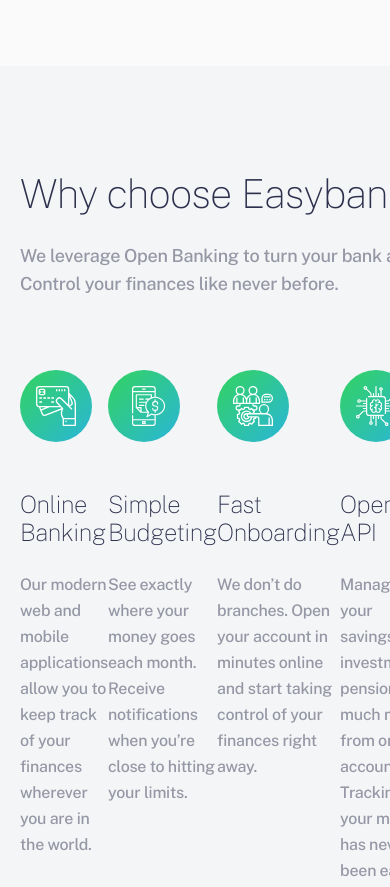
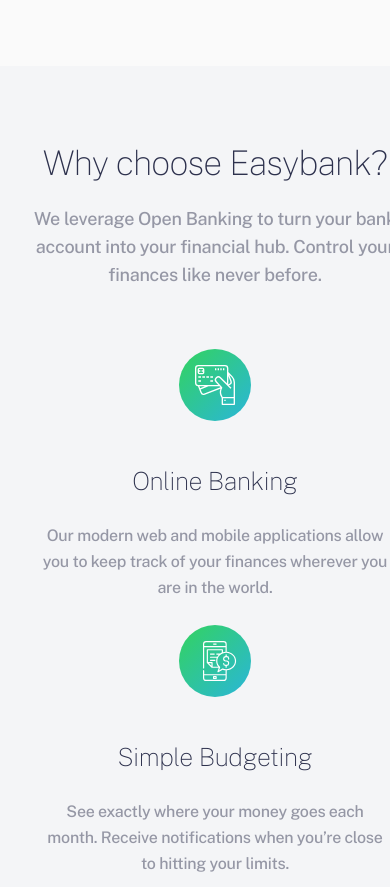
Before and after one commit to rashidbek-xoldarov/easy-bank-nt, a plain HTML site: page index.html in a window 390 px wide. Shown: the part 680-1567 px from the top of the page. Drawn offline with Linux system fonts and the light colour scheme.

Commit message:
Finish responsive feature

```diff
--- a/css/main.css
+++ b/css/main.css
@@ -82,6 +82,7 @@ body {
 
 .container {
   max-width: 1150px;
+  width: 100%;
   margin-right: auto;
   margin-left: auto;
   padding-right: 20px;
@@ -241,8 +242,8 @@ body {
 }
 
 .feature__info {
+  max-width: 635px;
   margin-bottom: 72px;
-  width: 635px;
 }
 
 .info-feature__title {
@@ -270,7 +271,7 @@ body {
 }
 
 .feature__item {
-  width: 255px;
+  max-width: 255px;
 }
 
 .feature__item::before {
@@ -340,13 +341,13 @@ body {
 }
 
 .news__item {
-  width: 255px;
+  max-width: 255px;
   background-color: #ffffff;
   border-radius: 5px;
 }
 
 .item-new__img {
-  width: 255px;
+  max-width: 255px;
   height: 200px;
 }
 
@@ -541,6 +542,35 @@ body {
     font-size: 54px;
     line-height: 62px;
   }
+
+  .feature__inner {
+    padding-top: 96px;
+    padding-bottom: 94px;
+  }
+
+  .feature__info {
+    max-width: 635px;
+    margin-bottom: 70px;
+  }
+
+  .info-feature__title {
+    font-size: 38px;
+    line-height: 62px;
+  }
+
+  .feature__item {
+    max-width: 235px;
+  }
+
+  .item-feature__title {
+    font-size: 22px;
+    line-height: 26px;
+  }
+
+  .item-feature__text {
+    font-size: 15px;
+    line-height: 26px;
+  }
 }
 
 @media only screen and (max-width: 1000px) {
@@ -605,6 +635,58 @@ body {
     font-size: 16px;
     line-height: 26px;
   }
+
+  .feature__inner {
+    padding-top: 85px;
+    padding-bottom: 83px;
+  }
+
+  .feature__info {
+    max-width: 540px;
+    margin-bottom: 60px;
+  }
+
+  .info-feature__title {
+    font-size: 38px;
+    line-height: 62px;
+  }
+
+  .info-feature__text {
+    margin: 0;
+    letter-spacing: -0.28125px;
+  }
+
+  .feature__list {
+    display: flex;
+    align-items: flex-start;
+    justify-content: space-between;
+    margin: 0;
+    padding: 0;
+    list-style: none;
+  }
+
+  .feature__item {
+    max-width: 215px;
+  }
+
+  .feature__item::before {
+    display: inline-block;
+    width: 72px;
+    height: 72px;
+    margin-bottom: 36px;
+    content: "";
+    background-position: center;
+  }
+
+  .item-feature__title {
+    font-size: 20px;
+    line-height: 24px;
+  }
+
+  .item-feature__text {
+    font-size: 14px;
+    line-height: 24px;
+  }
 }
 
 @media only screen and (max-width: 900px) {
@@ -640,14 +722,8 @@ body {
     background-position: top 0px left calc(50% + 380px);
   }
 
-  .hero__inner {
-  }
-
   .hero__info {
     max-width: 380px;
-  }
-
-  .info-hero {
   }
 
   .info-hero__title {
@@ -666,6 +742,53 @@ body {
     left: calc(50% + 70px);
     width: 700px;
     height: 500px;
+  }
+
+  .feature__inner {
+    padding-top: 80px;
+    padding-bottom: 78px;
+  }
+
+  .feature__info {
+    margin-right: auto;
+    margin-left: auto;
+    text-align: center;
+  }
+
+  .info-feature__title {
+    font-size: 40px;
+    line-height: 62px;
+  }
+
+  .feature__list {
+    display: flex;
+    flex-wrap: wrap;
+    margin: 0;
+    padding: 0;
+    list-style: none;
+  }
+
+  .feature__item {
+    text-align: center;
+    max-width: 333px;
+  }
+
+  .feature__item:nth-child(1) {
+    margin-bottom: 30px;
+  }
+
+  .feature__item:nth-child(2) {
+    margin-bottom: 30px;
+  }
+
+  .item-feature__title {
+    font-size: 28px;
+    line-height: 30px;
+  }
+
+  .item-feature__text {
+    font-size: 18px;
+    line-height: 26px;
   }
 }
 
@@ -723,6 +846,37 @@ body {
     left: calc(50% - 160px);
     width: 700px;
     height: 500px;
+  }
+
+  .feature__info {
+    max-width: 480px;
+  }
+
+  .info-feature__title {
+    font-size: 38px;
+    line-height: 60px;
+  }
+
+  .feature__item {
+    max-width: 240px;
+  }
+
+  .feature__item:nth-child(1) {
+    margin-bottom: 28px;
+  }
+
+  .feature__item:nth-child(2) {
+    margin-bottom: 28px;
+  }
+
+  .item-feature__title {
+    font-size: 24px;
+    line-height: 36px;
+  }
+
+  .item-feature__text {
+    font-size: 15px;
+    line-height: 24px;
   }
 }
 
@@ -819,9 +973,6 @@ body {
     text-align: center;
   }
 
-  .info-hero {
-  }
-
   .info-hero__title {
     margin-bottom: 24px;
     font-size: 57px;
@@ -873,6 +1024,81 @@ body {
     width: 500px;
     height: 350px;
   }
+
+  .feature__info {
+    max-width: 430px;
+  }
+
+  .feature__inner {
+    padding-top: 70px;
+    padding-bottom: 65px;
+  }
+
+  .info-feature__title {
+    margin-bottom: 14px;
+    font-size: 34px;
+    line-height: 55px;
+  }
+
+  .feature__list {
+    display: flex;
+    flex-direction: column;
+    align-items: center;
+  }
+
+  .feature__item {
+    max-width: 400px;
+  }
+
+  .feature__item:nth-child(1) {
+    margin-bottom: 28px;
+  }
+
+  .feature__item:nth-child(2) {
+    margin-bottom: 28px;
+  }
+
+  .feature__item:nth-child(3) {
+    margin-bottom: 28px;
+  }
+
+  .item-feature__title {
+    font-size: 30px;
+    line-height: 36px;
+  }
+
+  .item-feature__text {
+    font-size: 18px;
+    line-height: 28px;
+  }
+}
+
+@media only screen and (max-width: 400px) {
+  .feature__item {
+    max-width: 350px;
+  }
+
+  .feature__item:nth-child(1) {
+    margin-bottom: 24px;
+  }
+
+  .feature__item:nth-child(2) {
+    margin-bottom: 24px;
+  }
+
+  .feature__item:nth-child(3) {
+    margin-bottom: 24px;
+  }
+
+  .item-feature__title {
+    font-size: 25px;
+    line-height: 32px;
+  }
+
+  .item-feature__text {
+    font-size: 16px;
+    line-height: 26px;
+  }
 }
 
 @media only screen and (max-width: 375px) {
@@ -908,4 +1134,46 @@ body {
     width: 500px;
     height: 350px;
   }
+
+  .feature__item {
+    max-width: 320px;
+  }
+
+  .feature__item:nth-child(1) {
+    margin-bottom: 24px;
+  }
+
+  .feature__item:nth-child(2) {
+    margin-bottom: 24px;
+  }
+
+  .feature__item:nth-child(3) {
+    margin-bottom: 24px;
+  }
+
+  .item-feature__title {
+    font-size: 20px;
+    line-height: 28px;
+  }
+
+  .item-feature__text {
+    font-size: 15px;
+    line-height: 25px;
+  }
 }
+
+@media only screen and (max-width: 320px) {
+  .feature__item {
+    max-width: 280px;
+  }
+
+  .item-feature__title {
+    font-size: 18px;
+    line-height: 26px;
+  }
+
+  .item-feature__text {
+    font-size: 14px;
+    line-height: 23px;
+  }
+}
```
